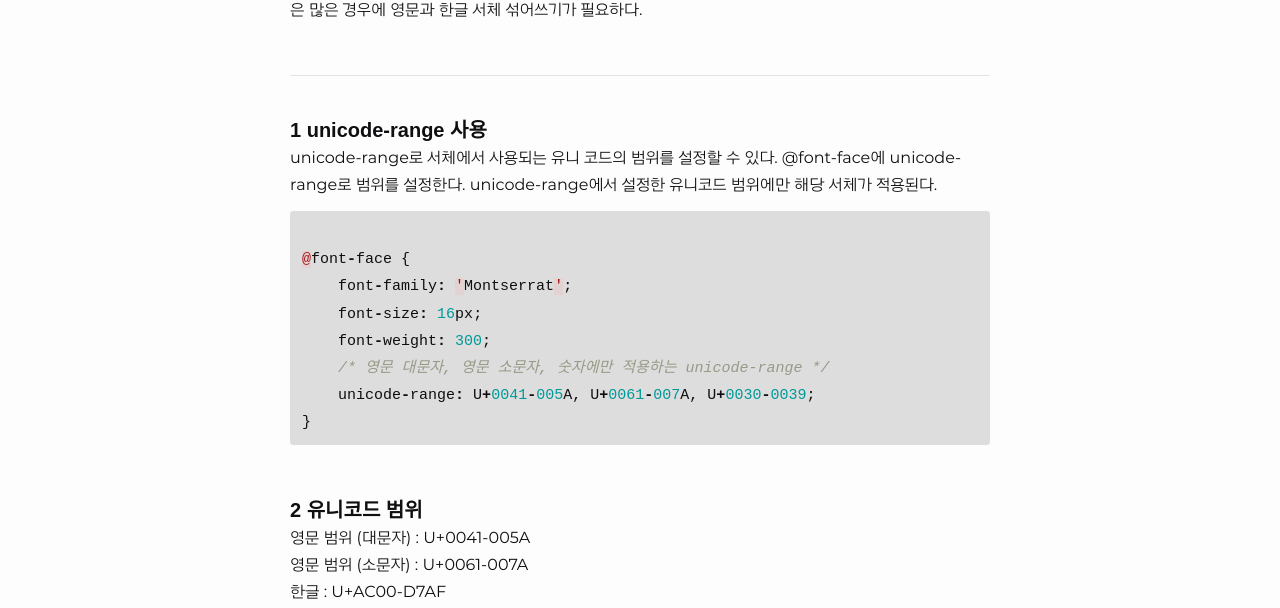
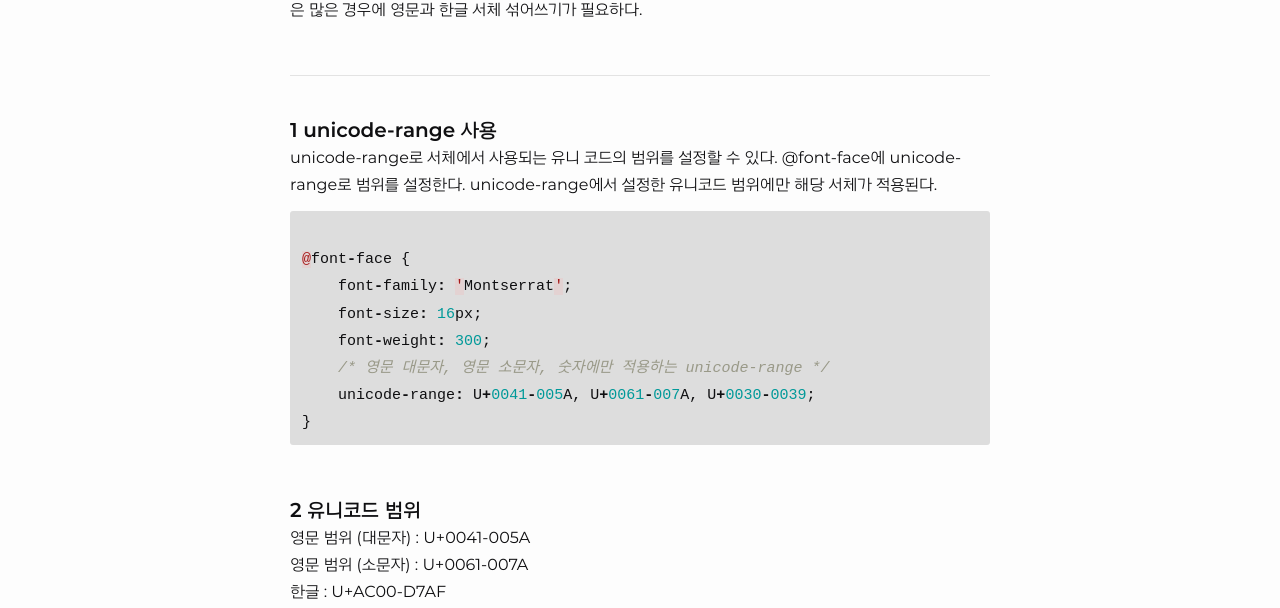
Before and after one commit to junethirty/junethirty.github.io, a Jekyll site: the page built from _posts/2021-08-15-lang.markdown, in a window 1280 px wide and 1090 px high. Shown: the part 345-953 px from the top of the window. Built offline with Jekyll 4.4.1, drawn with Linux system fonts in a browser that asks for light colours; nearby versions of some CDN libraries.

Commit message:
headings minor changes

```diff
--- a/_sass/_base.scss
+++ b/_sass/_base.scss
@@ -174,12 +174,12 @@ li {
 /**
  * Headings
  */
-h1, h2, h3, h4 {
+h1, h2, h3 {
     font-family: 'Josefin Sans', sans-serif;
     font-weight: 600;
     color: $title-color;
 }
-h5, h6 {
+h4, h5, h6 {
     font-family: $base-font-family;
     font-weight: 600;
     color: $title-color;
```
